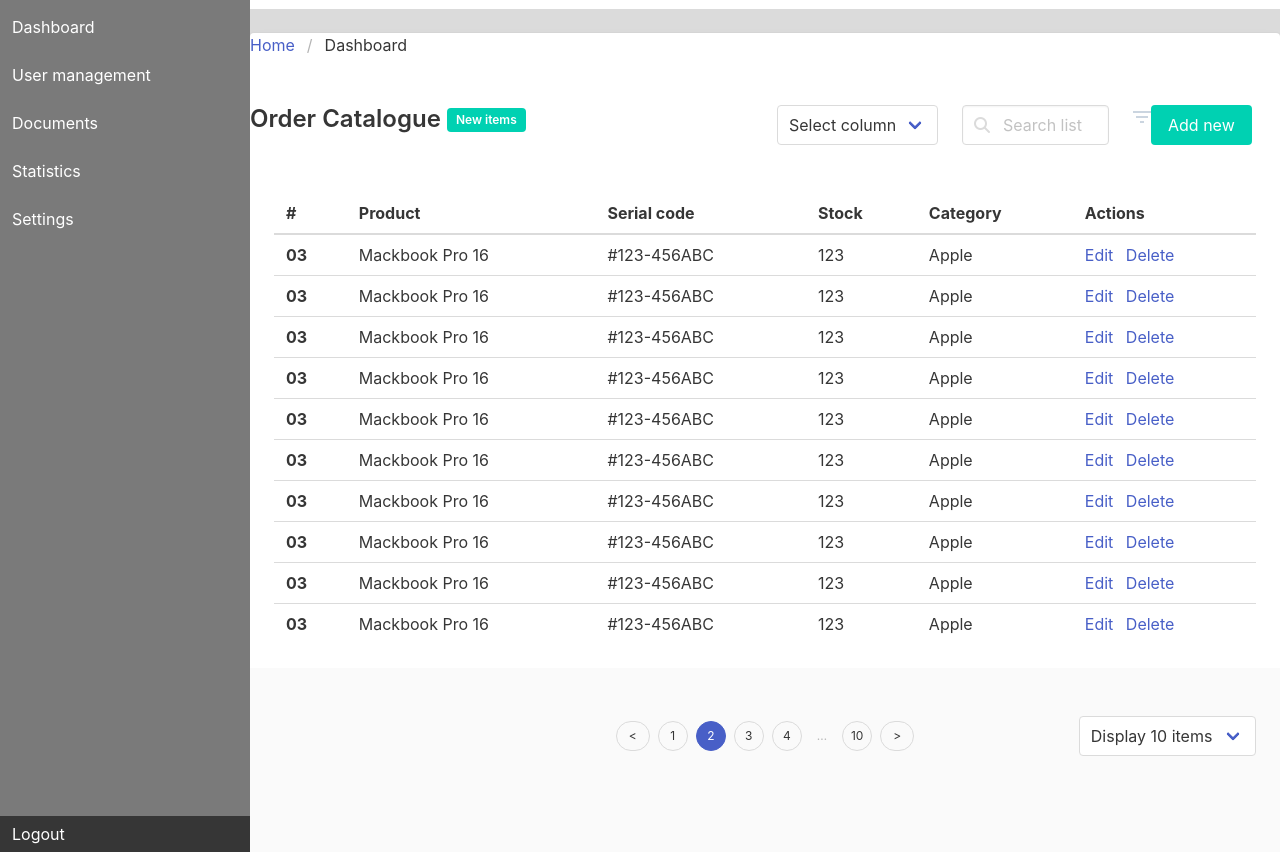
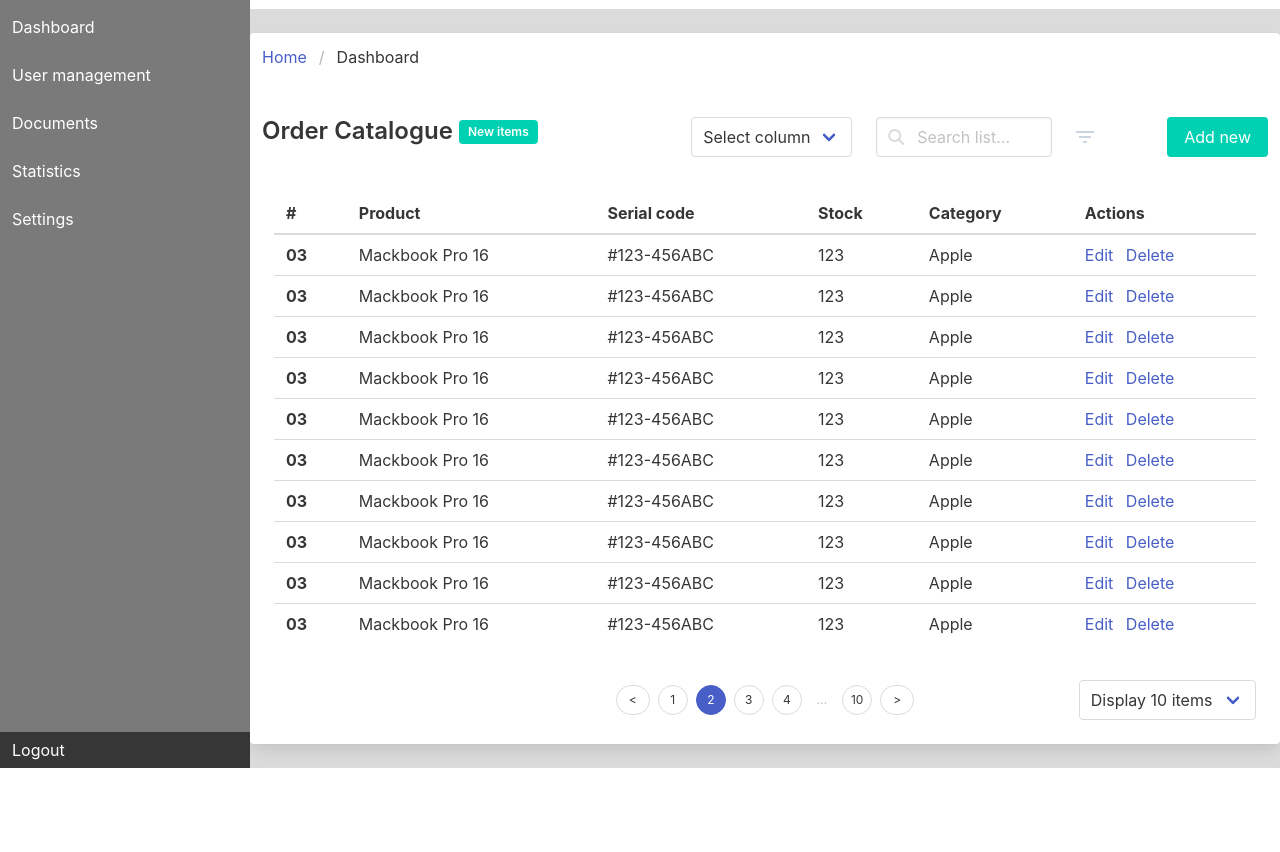
Before and after one commit to ouhouh23/BulmaTemplate, a plain HTML site: page public/index.html in a window 1280 px wide. Shown: the part 87-939 px from the top of the page. After the commit the page ends 855 px from the top, so only its background shows below. Drawn offline with nearby package versions, Linux system fonts and the light colour scheme.

Commit message:
feat: template complete

```diff
--- a/public/index.html
+++ b/public/index.html
@@ -65,7 +65,7 @@
     	</nav>
 
   	  <div class="column p-0 has-background-grey-lighter is-flex is-flex-direction-column is-clipped">
-        <header class="mb-5 has-background-white">
+        <header class="has-background-white">
           <div class="container py-3">
             <div class="columns is-mobile is-multiline m-0 is-vcentered">
               <div class="column is-hidden-tablet">
@@ -120,7 +120,7 @@
                   </div>
 
                   <div class="column is-narrow-tablet is-flex is-justify-content-flex-end">
-                    <div class="dropdown">
+                    <div class="dropdown is-right">
                       <div class="dropdown-trigger">
                         <a aria-haspopup="true" aria-controls="dropdown-menu" href="#">
                           <figure class="is-relative image is-48x48">
@@ -154,8 +154,8 @@
         </header>
 
         <section class="is-flex-grow-1 is-flex">
-          <div class="card container is-flex is-flex-direction-column">
-            <div class="columns is-multiline">
+          <div class="card container is-flex is-flex-direction-column my-5">
+            <header class="columns is-multiline m-0">
               <nav class="breadcrumb column is-12" aria-label="breadcrumbs">
                 <ul>
                   <li>
@@ -170,15 +170,15 @@
                 </ul>
               </nav>
 
-              <div class="column">
+              <div class="column is-5-widescreen is-12">
                 <h1 class="title is-4">Order Catalogue
                   <span class="tag is-primary">New items</span>
                 </h1>
               </div>
 
               <div class="column">
-                <div class="columns">
-                  <div class="column">
+                <div class="columns is-vcentered is-mobile is-multiline">
+                  <div class="column is-narrow-tablet is-7-mobile mx-auto is-flex is-justify-content-center">
                     <div class="select">
                       <select>
                         <option selected>Select column</option>
@@ -189,7 +189,7 @@
                   </div>
                   </div>
 
-                  <div class="column">
+                  <div class="column is-12-mobile is-4-tablet is-flex is-justify-content-center">
                     <div class="control has-icons-left">
                       <input class="input" type="search" placeholder="Search list...">
 
@@ -199,7 +199,7 @@
                     </div>
                   </div>
 
-                  <div class="column is-flex">
+                  <div class="column is-narrow ml-auto">
                     <div class="dropdown">
                       <div class="dropdown-trigger">
                         <a aria-haspopup="true" aria-controls="dropdown-filter" href="#">
@@ -223,13 +223,15 @@
                         </ul>
                       </div>
                     </div>
+                  </div>
 
+                  <div class="column is-narrow-mobile is-flex is-justify-content-flex-end mr-auto">
                     <a class="button is-primary" href="#">Add new
                     </a>
                   </div>
                 </div>
               </div>
-            </div>
+            </header>
 
             <div class="card-content">
               <div class="table-container">
@@ -369,7 +371,7 @@
               </div>
             </div>
 
-            <footer class="footer mt-auto">
+            <footer class="mt-auto p-3 m-3">
               <div class="columns is-vcentered">
                 <div class="column is-three-fifths-widescreen is-offset-one-fifth-widescreen is-two-thirds is-flex is-justify-content-center">
                   <nav class="pagination is-centered is-rounded is-small" role="navigation" aria-label="pagination">
```
